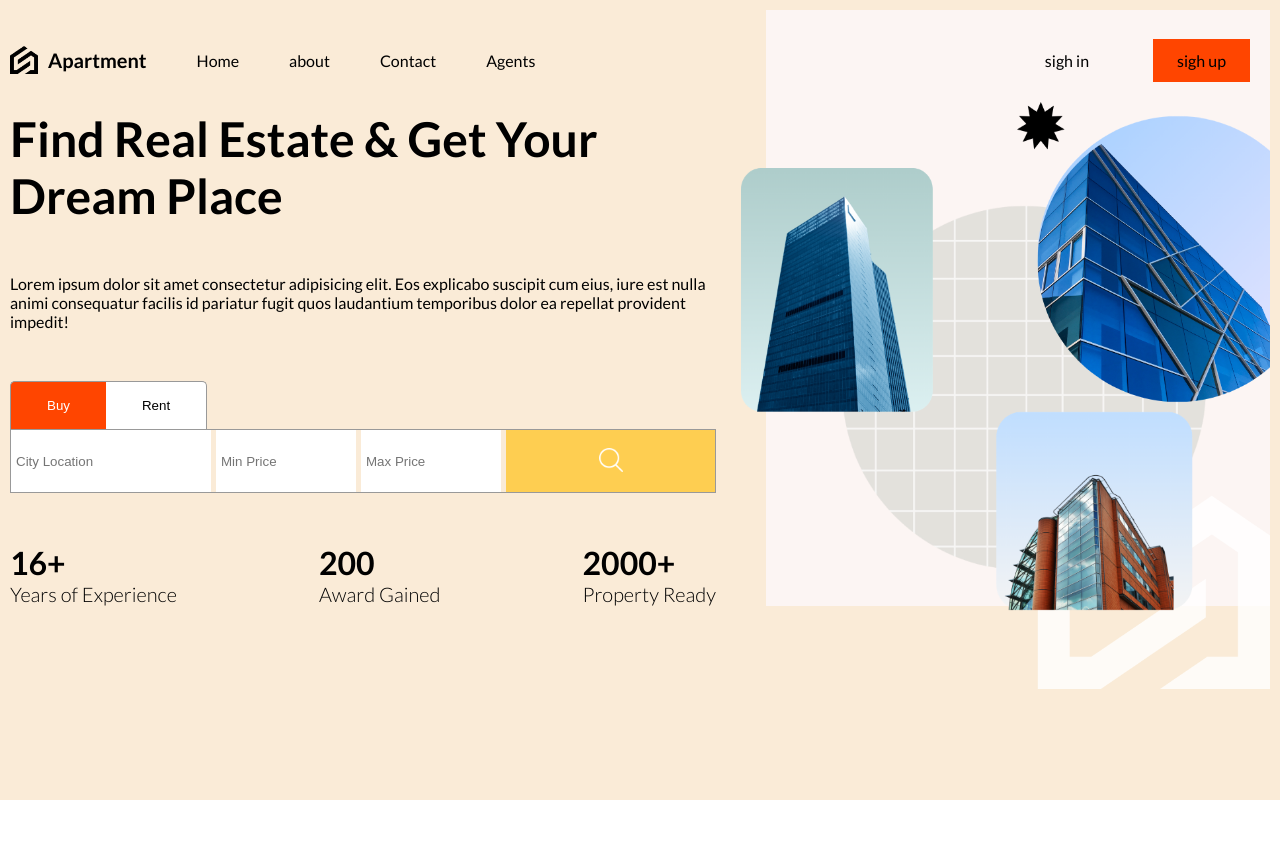
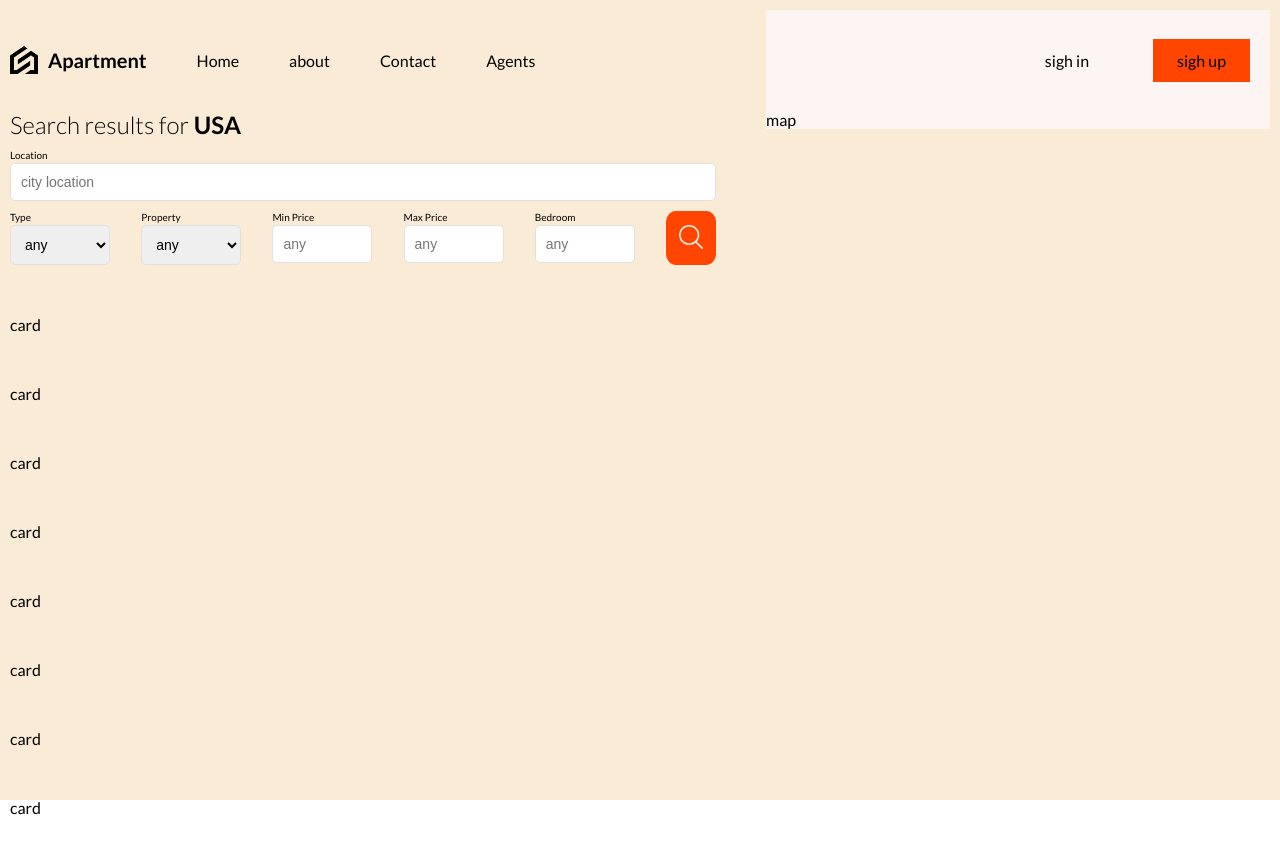
Before and after one commit to DhruvaPratapSingh/real-estate-frontend, a React (Vite) app: page /list in a window 1280 px wide. Shown: the top 852 px of the page. Before the commit the page ends 800 px from the top, so only its background shows below. Built offline with nearby package versions, Linux system fonts and the light colour scheme.

Commit message:
feat: filter Card,layout singlepage

```diff
--- a/package.json
+++ b/package.json
@@ -14,7 +14,7 @@
     "react": "^18.2.0",
     "react-dom": "^18.2.0",
     "react-leaflet": "^4.2.1",
-    "react-router-dom": "^6.22.2",
+    "react-router-dom": "^6.28.0",
     "sass": "^1.71.1"
   },
   "devDependencies": {
--- a/src/App.jsx
+++ b/src/App.jsx
@@ -1,16 +1,35 @@
-import Navbar from "./components/navbar/Navbar";
-import "./layout.scss";
-import HomePage from "./routes/homePage/homePage";
+import {
+  createBrowserRouter,
+  RouterProvider,
+} from "react-router-dom";
+import Layout from "./routes/layout/layout";
+import HomePage from './routes/homePage/homePage';
+import ListPage from "./routes/listPage/listPage";
+import SinglePage from "./routes/singlePage/singlePage";
 const App = () => {
+  const router = createBrowserRouter([
+    {
+      path: "/",
+      element:
+       <Layout/>,
+       children:[
+       {
+        path:"/",
+        element:<HomePage/>
+       },
+       {
+        path:"/list",
+        element:<ListPage/>
+       },
+       {
+        path:"/:id",
+        element:<SinglePage/>
+       }
+       ]
+    }
+  ]);
   return (
-    <div className="layout">
-    <div className="navbar">
-<Navbar/>
-    </div>
-    <div className="content">
-      <HomePage/>
-    </div>
-    </div>
+<RouterProvider router={router} />
   )
 }
 
--- /dev/null
+++ b/src/components/card/Card.jsx
@@ -0,0 +1,10 @@
+import "./card.scss"
+const Card = () => {
+  return (
+    <div>
+      card
+    </div>
+  )
+}
+
+export default Card
--- /dev/null
+++ b/src/components/filter/Filter.jsx
@@ -0,0 +1,52 @@
+import "./filter.scss"
+
+const Filter = () => {
+  return (
+    <div className="filter">
+     <h1> Search results for <b>USA</b></h1>
+     <div className="top">
+        <div className="item">
+          <label htmlFor="city">Location</label>
+          <input type="text" id="city" placeholder="city location"/>
+        </div>
+     </div>
+     <div className="bottom">
+     <div className="item">
+          <label htmlFor="type">Type</label>
+         <select name="type" id="type">
+            <option value="any">any</option>
+            <option value="buy">Buy</option>
+            <option value="rent">Rent</option>
+         </select>
+        </div>
+        <div className="item">
+          <label htmlFor="property">Property</label>
+          <select name="property" id="property">
+            <option value="any">any</option>
+            <option value="Apartment">Apartment</option>
+            <option value="house">House</option>
+            <option value="Combo">Combo</option>
+            <option value="Land">Land</option>
+         </select>
+        </div>
+        <div className="item">
+          <label htmlFor="minPrice">Min Price</label>
+          <input type="number" id="minPrice" placeholder="any"/>
+        </div>
+        <div className="item">
+          <label htmlFor="maxPrice">Max Price</label>
+          <input type="number" id="maxPrice" placeholder="any"/>
+        </div>
+        <div className="item">
+          <label htmlFor="bedroom">Bedroom</label>
+          <input type="number" id="Bedroom" placeholder="any"/>
+        </div>
+        <button className="searchbtn">
+            <img  src="/search.png" alt="search" />
+        </button>
+     </div>
+    </div>
+  )
+}
+
+export default Filter
--- a/src/components/filter/filter.scss
+++ b/src/components/filter/filter.scss
@@ -40,11 +40,12 @@
     gap: 20px;
 
     button {
-      width: 100px;
+      width: 50px;
       padding: 10px;
+      border-radius:20%;
       border: none;
       cursor: pointer;
-      background-color: #fece51;
+      background-color:orangered;
 
       img {
         width: 24px;
--- a/src/components/searchBar/searchBar.scss
+++ b/src/components/searchBar/searchBar.scss
@@ -2,8 +2,6 @@
 
 .searchBar {
   .type {
-
-
     button {
       padding: 16px 36px;
       border: 1px solid #999;
--- a/src/layout.scss
+++ /dev/null
@@ -1,18 +0,0 @@
-@import "./responsive.scss";
-.layout{
-    background-color:antiquewhite;
-    height: 100vh;
-    max-width: 1366px;
-  margin-left: auto;
-  margin-right: auto;
-  padding: 10px;
-//   @include lg{
-//       background-color:orange;
-//   }
-//   @include md{
-//       background-color:goldenrod;
-//     }
-//     @include sm{
-//         background-color:red;
-//     }
-}
--- /dev/null
+++ b/src/routes/layout/layout.jsx
@@ -0,0 +1,17 @@
+import Navbar from './../../components/navbar/Navbar';
+import { Outlet } from 'react-router-dom';
+import "./layout.scss"
+const Layout = () => {
+  return (
+       <div className="layout">
+     <div className="navbar">
+     <Navbar/>
+    </div>
+     <div className="content">
+       <Outlet/>
+     </div>
+     </div>
+  )
+}
+
+export default Layout
--- a/src/routes/layout/layout.scss
+++ b/src/routes/layout/layout.scss
@@ -1,32 +1,25 @@
 @import "../../responsive.scss";
 
-.layout {
+.layout{
+  background-color:antiquewhite;
   height: 100vh;
   max-width: 1366px;
-  margin-left: auto;
-  margin-right: auto;
-  padding-left: 20px;
-  padding-right: 20px;
-  display: flex;
-  flex-direction: column;
-
-  @include lg {
-    // background-color: rgb(247, 210, 196);
+margin-left: auto;
+margin-right: auto;
+padding: 10px;
+@include lg{
+    // background-color:orange;
     max-width: 1280px;
-  }
-
-  @include md {
-    // background-color: rgb(186, 203, 234);
+}
+@include md{
+    // background-color:goldenrod;
     max-width: 768px;
   }
-
-  @include sm {
-    // background-color: rgb(239, 200, 200);
-    max-width: 640px;
+  @include sm{
+      // background-color:red;
+      max-width: 640px;
   }
-
-  .content {
-    // flex: 1;
-    height: calc(100vh - 100px);
+  .content{
+    flex: 1;
   }
 }
--- /dev/null
+++ b/src/routes/listPage/listPage.jsx
@@ -0,0 +1,23 @@
+import "./listPage.scss"
+import { listData } from './../../lib/dummydata';
+import Filter from "../../components/filter/Filter";
+import Card from "../../components/card/Card";
+const ListPage = () => {
+  const data=listData;
+  return (
+    <div className="listPage">
+    <div className="listContainer">
+   <div className="wrapper">
+    <Filter/>
+    {data.map((item)=>(
+      <Card key={item.id}/>
+    ))}
+   </div>
+
+    </div>
+    <div className="mapContainer">map</div>
+    </div>
+  )
+}
+
+export default ListPage
--- /dev/null
+++ b/src/routes/singlePage/singlePage.jsx
@@ -0,0 +1,11 @@
+import "./singlePage.scss"
+
+const SinglePage = () => {
+  return (
+    <div>
+
+    </div>
+  )
+}
+
+export default SinglePage
```
Also changed, not shown: 1 other file (tests, documents, lock files or other folders).
